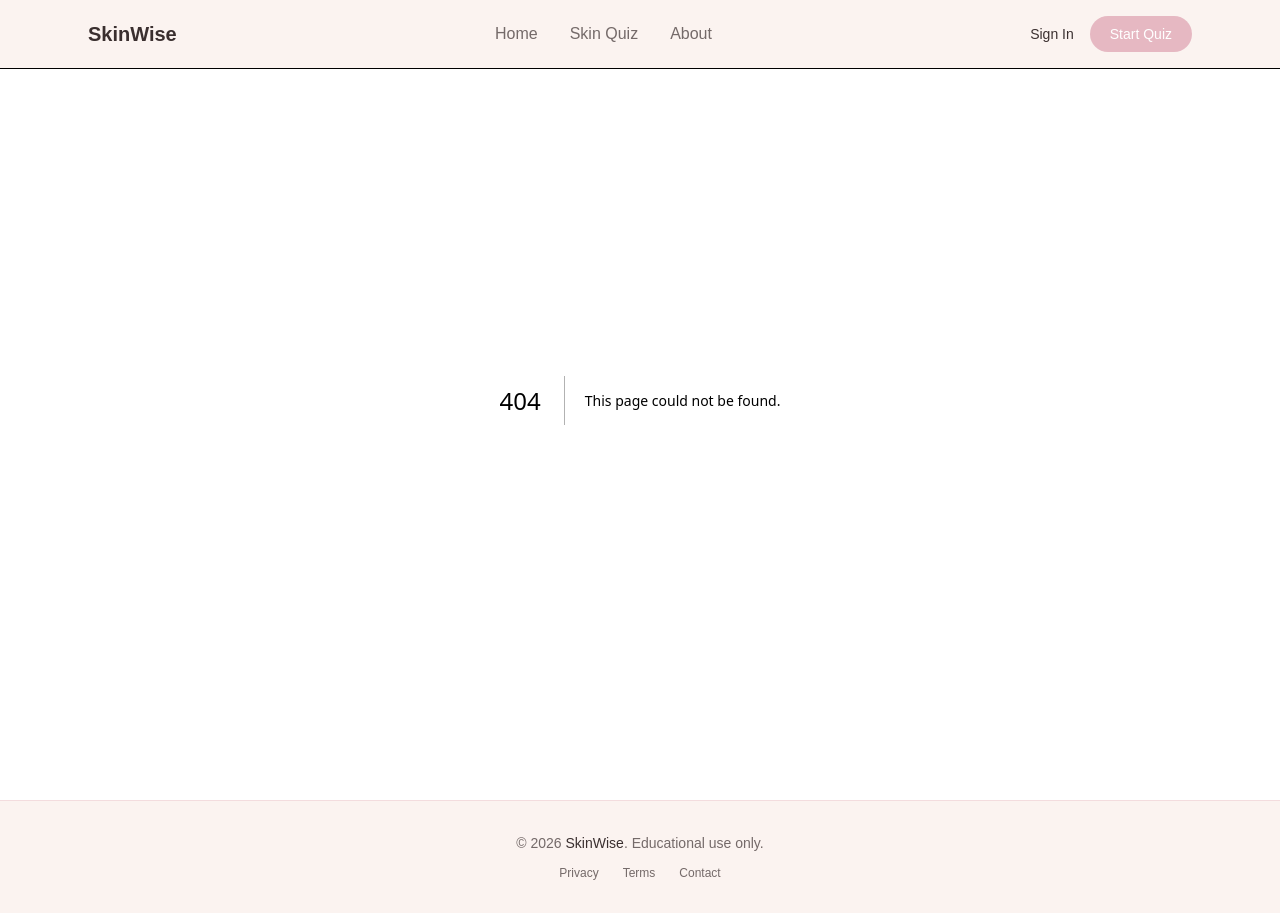
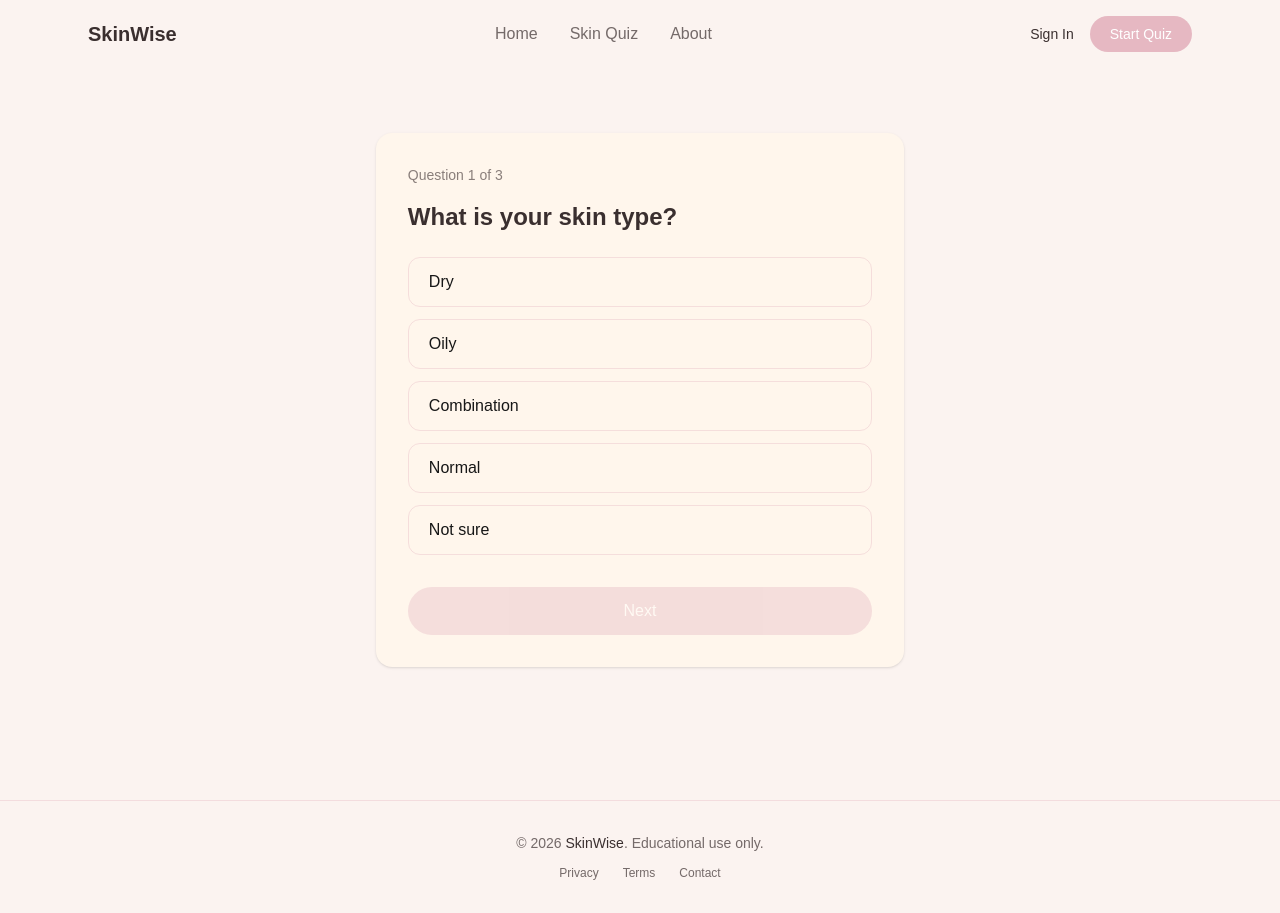
Before and after one commit to Shehnazdeep/SkinWise, a Next.js app: page /quiz in a window 1280 px wide. Before the commit this address had no page. Built offline with nearby package versions, Linux system fonts and the light colour scheme.

Commit message:
Add SkinQuiz component

```diff
--- /dev/null
+++ b/app/quiz/page.tsx
@@ -0,0 +1,9 @@
+import SkinQuiz from "@/components/SkinQuiz";
+
+export default function QuizPage() {
+    return (
+        <main className="min-h-screen bg-[#FBF3F0] flex items-center justify-center px-4">
+            <SkinQuiz />
+        </main>
+    );
+}
--- a/components/Header.tsx
+++ b/components/Header.tsx
@@ -39,6 +39,7 @@
 //     );
 // }
 "use client";
+import Link from "next/link";
 
 import { useEffect, useState } from "react";
 
@@ -57,7 +58,7 @@ export default function Header() {
 
     return (
         <header
-            className={`fixed top-0 left-0 w-full z-50 border-b transition-all duration-300
+            className={`fixed top-0 left-0 w-full z-50  transition-all duration-300
             ${scrolled
                     ? "bg-[#FBF3F0]/80 backdrop-blur-md shadow-sm"
                     : "bg-[#FBF3F0]"
@@ -73,7 +74,9 @@ export default function Header() {
                 {/* Desktop Navigation */}
                 <nav className="hidden md:flex space-x-8 text-[#3A2F2F]/70 font-medium">
                     <a href="#" className="hover:text-[#9C6871] transition">Home</a>
-                    <a href="#" className="hover:text-[#9C6871] transition">Skin Quiz</a>
+                    <Link href="/quiz" className="hover:text-[#9C6871] transition">
+                        Skin Quiz
+                    </Link>
                     <a href="#" className="hover:text-[#9C6871] transition">About</a>
                 </nav>
 
--- /dev/null
+++ b/components/SkinQuiz.tsx
@@ -0,0 +1,72 @@
+"use client";
+
+import { useState } from "react";
+import { skinQuizQuestions } from "@/data/skinQuizQuestions";
+
+export default function SkinQuiz() {
+    const questions = skinQuizQuestions;
+
+    const [currentQuestion, setCurrentQuestion] = useState(0);
+    const [answers, setAnswers] = useState<string[]>([]);
+
+    const question = questions[currentQuestion];
+
+    function handleAnswer(option: string) {
+        const updatedAnswers = [...answers];
+        updatedAnswers[currentQuestion] = option;
+        setAnswers(updatedAnswers);
+    }
+
+    function nextQuestion() {
+        if (currentQuestion < questions.length - 1) {
+            setCurrentQuestion(currentQuestion + 1);
+        } else {
+            console.log("Quiz completed:", answers);
+            // Later → redirect to results page
+        }
+    }
+
+    return (
+        <div className="max-w-xl mx-auto bg-[#FFF6EC] p-8 rounded-2xl shadow-sm">
+
+            {/* Progress */}
+            <p className="text-sm text-[#3A2F2F]/60 mb-4">
+                Question {currentQuestion + 1} of {questions.length}
+            </p>
+
+            {/* Question */}
+            <h2 className="text-2xl font-semibold text-[#3A2F2F] mb-6">
+                {question.question}
+            </h2>
+
+            {/* Options */}
+            <div className="space-y-3">
+                {question.options.map((option) => (
+                    <button
+                        key={option}
+                        onClick={() => handleAnswer(option)}
+                        className={`w-full text-left px-5 py-3 rounded-xl border transition
+              ${answers[currentQuestion] === option
+                                ? "border-[#B5838D] bg-[#E6B8C2]/40"
+                                : "border-[#E6B8C2]/40 hover:bg-[#FBF3F0]"
+                            }`}
+                    >
+                        {option}
+                    </button>
+                ))}
+            </div>
+
+            {/* Next Button */}
+            <button
+                onClick={nextQuestion}
+                disabled={!answers[currentQuestion]}
+                className="mt-8 w-full py-3 rounded-full text-white font-medium
+          bg-[#E6B8C2] hover:bg-[#B5838D] transition disabled:opacity-40"
+            >
+                {currentQuestion === questions.length - 1
+                    ? "See My Routine"
+                    : "Next"}
+            </button>
+        </div>
+    );
+}
--- /dev/null
+++ b/data/skinQuizQuestions.ts
@@ -0,0 +1,17 @@
+export const skinQuizQuestions = [
+    {
+        id: 1,
+        question: "What is your skin type?",
+        options: ["Dry", "Oily", "Combination", "Normal", "Not sure"],
+    },
+    {
+        id: 2,
+        question: "What are your main skin concerns?",
+        options: ["Acne", "Dark spots", "Dryness", "Sensitivity", "Aging"],
+    },
+    {
+        id: 3,
+        question: "How sensitive is your skin?",
+        options: ["Very sensitive", "Somewhat sensitive", "Not sensitive"],
+    },
+];
```
Also changed, not shown: 1 other file (tests, documents, lock files or other folders).
